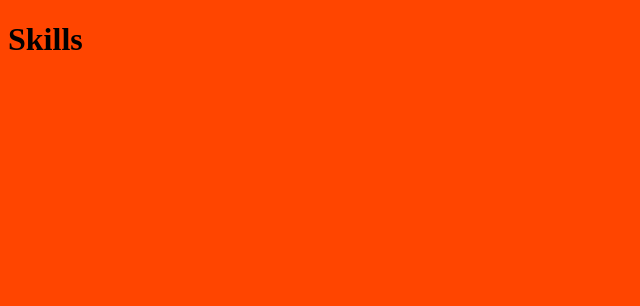
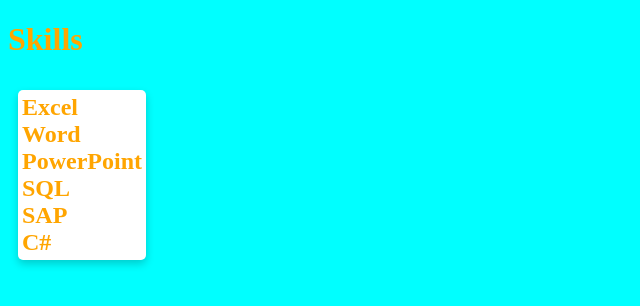
Before and after one commit to NathanWins/NathanWins.github.io, a plain HTML site: page skills.html in a window 1280 px wide. Shown: the whole page, without its empty margins (0-640 px from the left). Drawn offline with Linux system fonts and the light colour scheme.

Commit message:
finished

```diff
--- a/StyleSheet2.css
+++ b/StyleSheet2.css
@@ -1,4 +1,26 @@
-body
-{
-    background-color:orangered;
+
+body {
+    background-color: aqua;
 }
+
+h1 {
+    color: orange;
+}
+
+.card {
+    color: orange;
+    box-shadow: 0 4px 8px 0 rgba(0,0,0,0.2);
+    transition: 0.3s;
+    border-radius: 5px;
+    display: inline-block;
+    max-width: 300px;
+    padding: 4px 4px;
+    margin: 10px;
+    background-color: white;
+}
+
+    .card:hover {
+        box-shadow: 0 8px 16px 0 rgba(0,0,0,0.2);
+        transform: scale(.75,1.5);
+        transition: all .5s ease-in-out;
+    }
--- a/StyleSheet3.css
+++ b/StyleSheet3.css
@@ -1,3 +1,24 @@
-body
-{
+body {
+    background-color: aqua;
 }
+
+h1 {
+    color: orange;
+}
+.card {
+    color: orange;
+    box-shadow: 0 4px 8px 0 rgba(0,0,0,0.2);
+    transition: 0.3s;
+    border-radius: 5px;
+    display: inline-block;
+    max-width: 300px;
+    padding: 4px 4px;
+    margin: 10px;
+    background-color: white;
+}
+
+.card:hover {
+    box-shadow: 0 8px 16px 0 rgba(0,0,0,0.2);
+    transform: scale(.75,1.5);
+    transition: all .5s ease-in-out;
+}
--- a/skills.html
+++ b/skills.html
@@ -8,6 +8,16 @@
 </head>
 <body>
     <h1>Skills</h1>
+    <h2>
+        <div class="card">
+            Excel<br />
+            Word<br />
+            PowerPoint<br />
+            SQL<br />
+            SAP<br />
+            C#<br />
+        </div>
+    </h2>
 
 </body>
 </html>
```
Also changed, not shown: StyleSheet4.css (+5 -2 lines), about.html (+10 -1 lines), projects.html (+10 -0 lines).
